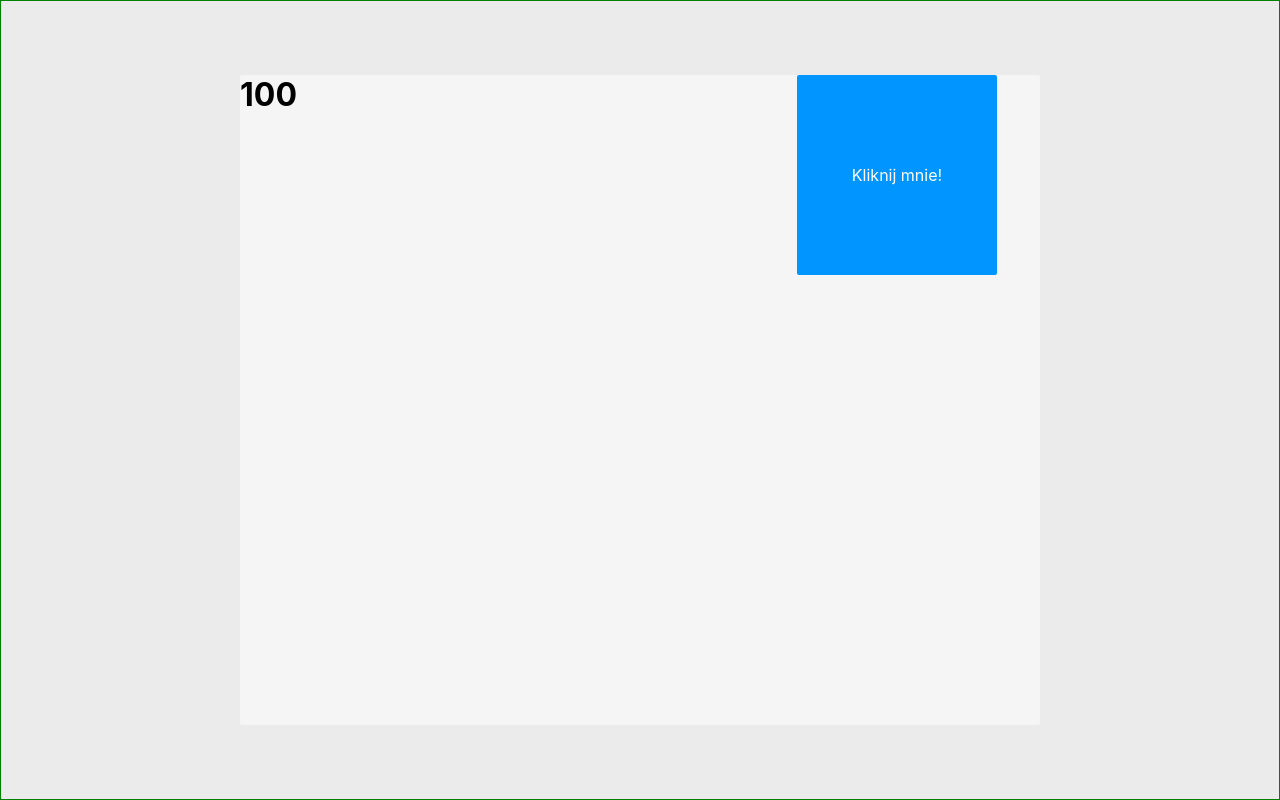
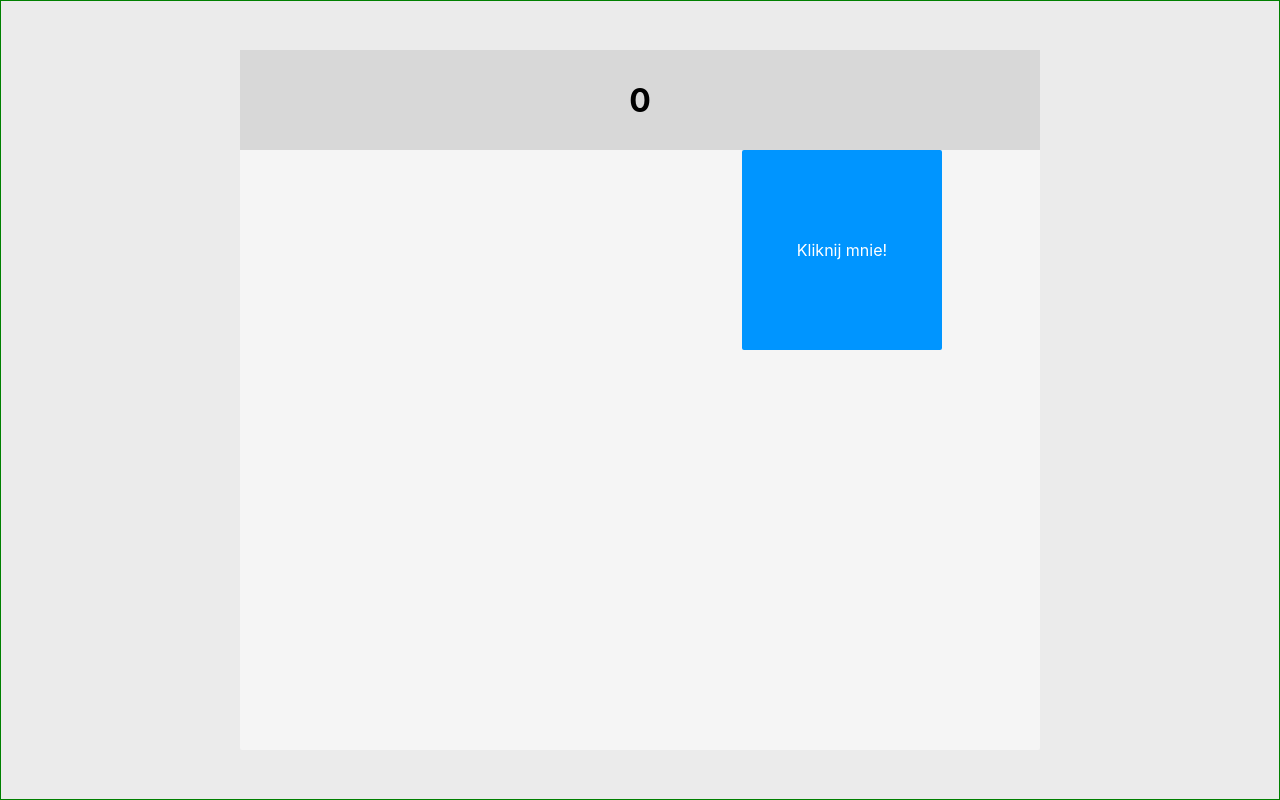
Before and after one commit to Kapi-13/mini-game-click-a-square, a website: page src/index.html in a window 1280 px wide. Both pictures are taken after a click on the button "Zacznij grę!". Drawn offline with nearby package versions, Linux system fonts and the light colour scheme; files that its build step writes are made by us from their sources.

Commit message:
ostylowanie nowej struktury, js cz.1

```diff
--- a/src/index.html
+++ b/src/index.html
@@ -19,7 +19,7 @@
             </div>
             <div class="game-screen">
                 <div class="points-wrapper">
-                    <h1 class="points">100</h1>
+                    <h1 class="points">0</h1>
                 </div>
 
                 <div class="game-wrapper">
--- a/src/js/main.js
+++ b/src/js/main.js
@@ -1,10 +1,21 @@
 const startGameBtn = document.querySelector(".start-game-btn");
 const container = document.querySelector(".container");
 const square = document.querySelector(".square");
+const points = document.querySelector(".points");
+
+let pointsNumber = 0;
+let leftDistance;
+
 startGameBtn.addEventListener("click", () => {
     container.classList.add("in-game");
+    square.addEventListener("click", () => {
+        pointsNumber++;
+        points.innerText = pointsNumber;
+    });
+    setInterval(() => {
+        leftDistance = Math.floor(Math.random() * (600 - 0 + 1)) + 0 + "px";
+        square.style.left = leftDistance;
+    }, 800);
 });
-setInterval(() => {
-    square.style.left = Math.floor(Math.random() * (600 - 0 + 1)) + 0 + "px";
-}, 1000);
+
 // container.classList.add("in-game");
--- a/src/scss/main.scss
+++ b/src/scss/main.scss
@@ -59,11 +59,15 @@ $intro-screen-margin: 5px;
     .game-screen {
         border-radius: 2px;
         display: none;
-        position: relative;
-        height: 650px;
+        flex-direction: column;
+        height: 700px;
         width: 800px;
         .game-wrapper {
+            position: relative;
+            height: 600px;
+            width: 100%;
             .square {
+                user-select: none;
                 position: absolute;
                 display: flex;
                 height: $square-size;
@@ -82,13 +86,21 @@ $intro-screen-margin: 5px;
                 }
             }
         }
-        .points .points {
-            text-align: center;
-            overflow: hidden;
-            position: absolute;
-            top: 0;
-            left: calc(50% - 100px);
-            width: 200px;
+        .points-wrapper {
+            height: 100px;
+            width: 100%;
+            background-color: #d8d8d8;
+            display: flex;
+            justify-content: center;
+            align-items: center;
+            .points {
+                user-select: none;
+                text-align: center;
+                overflow: hidden;
+                top: 0;
+                left: calc(50% - 100px);
+                width: 75px;
+            }
         }
     }
 }
```
Also changed, not shown: dist/css/main.css, dist/index.html, dist/js/main.js, 2 other files.
